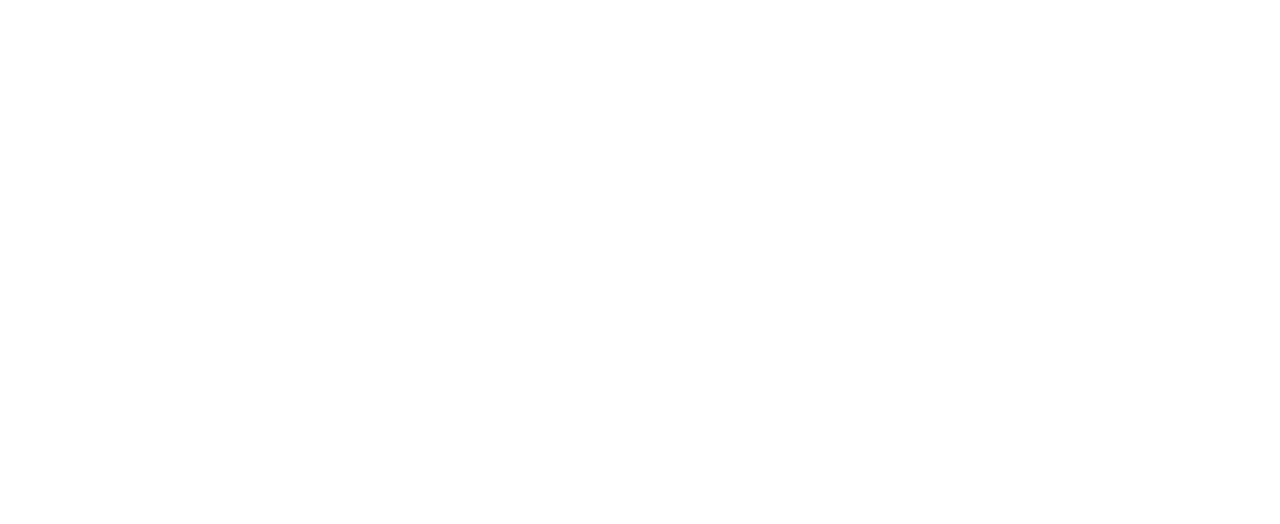
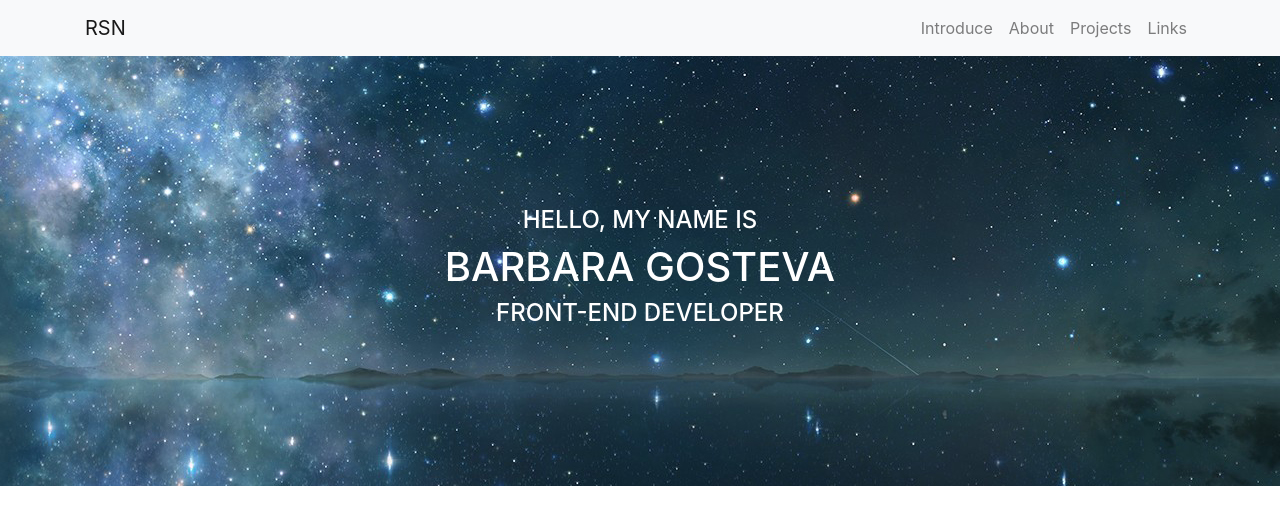
Before and after one commit to rsnggg/rsnggg.github.io, a plain HTML site: page index.html in a window 1280 px wide. Drawn offline with nearby package versions, Linux system fonts and the light colour scheme.

Commit message:
new css with bg

```diff
--- /dev/null
+++ b/assets/css/style.css
@@ -0,0 +1,9 @@
+#introduce{
+    background: url(../img/intro.jpg) no-repeat center top fixed;
+    margin-top: -70px;
+    padding-top: 220px;
+    text-align:center;
+    min-height: 500px;
+    width: 100%;
+    color: white;
+}
--- a/index.html
+++ b/index.html
@@ -1,11 +1,48 @@
-<!DOCTYPE html>
-<html lang="en">
+<!DOCTYPE HTML>
+<html lang="">
 <head>
-    <meta charset="UTF-8">
-    <title>Portfolio</title>
-    <link href="assets/css/bootstrap.min.css" rel="stylesheet">
-</head>
+    <meta name="viewport" content="content=device-width, initial-scale=1.0">
+    <meta http-equiv="Content-Type" content="text/html;charset=UTF-8">
+    <title></title>
+    <link rel="stylesheet" href="assets/css/style.css" type="text/css" media="screen">
+    <link rel="stylesheet" href="https://stackpath.bootstrapcdn.com/bootstrap/4.1.3/css/bootstrap.min.css" integrity="sha384-MCw98/SFnGE8fJT3GXwEOngsV7Zt27NXFoaoApmYm81iuXoPkFOJwJ8ERdknLPMO" crossorigin="anonymous">
+    </head>
 <body>
+<div class="navbar navbar-expand-lg navbar-light bg-light">
+    <div class="container">
+        <div class="navbar-brand" href="#">RSN</div>
+        <ul class="navbar-nav">
+            <li class="navbar-item">
+                <a class="nav-link" href="#">Introduce</a>
+            </li>
+            <li class="navbar-item" href="#">
+                <a class="nav-link" href="#">About</a>
+            </li>
+            <li class="navbar-item" href="#">
+                <a class="nav-link" href="#">Projects</a>
+            </li>
+            <li class="navbar-item" href="#">
+                <a class="nav-link" href="#">Links</a>
+            </li>
+        </ul>
+    </div>
+</div>
+    <div id="introduce">
+        <div class="container">
+            <div class="row">
+                <div class="col align-self-center">
+                    <h4>HELLO, MY NAME IS</h4>
+                    <h1>BARBARA GOSTEVA</h1>
+                    <h4>FRONT-END DEVELOPER</h4>
+                </div>
+            </div>
+        </div>
+    </div>
+
+
+    <script src="https://code.jquery.com/jquery-3.3.1.slim.min.js" integrity="sha384-q8i/X+965DzO0rT7abK41JStQIAqVgRVzpbzo5smXKp4YfRvH+8abtTE1Pi6jizo" crossorigin="anonymous"></script>
+    <script src="https://stackpath.bootstrapcdn.com/bootstrap/4.1.3/js/bootstrap.min.js" integrity="sha384-ChfqqxuZUCnJSK3+MXmPNIyE6ZbWh2IMqE241rYiqJxyMiZ6OW/JmZQ5stwEULTy" crossorigin="anonymous"></script>
+
 
 </body>
 </html>
```
Also changed, not shown: assets/img/intro.jpg (added).
